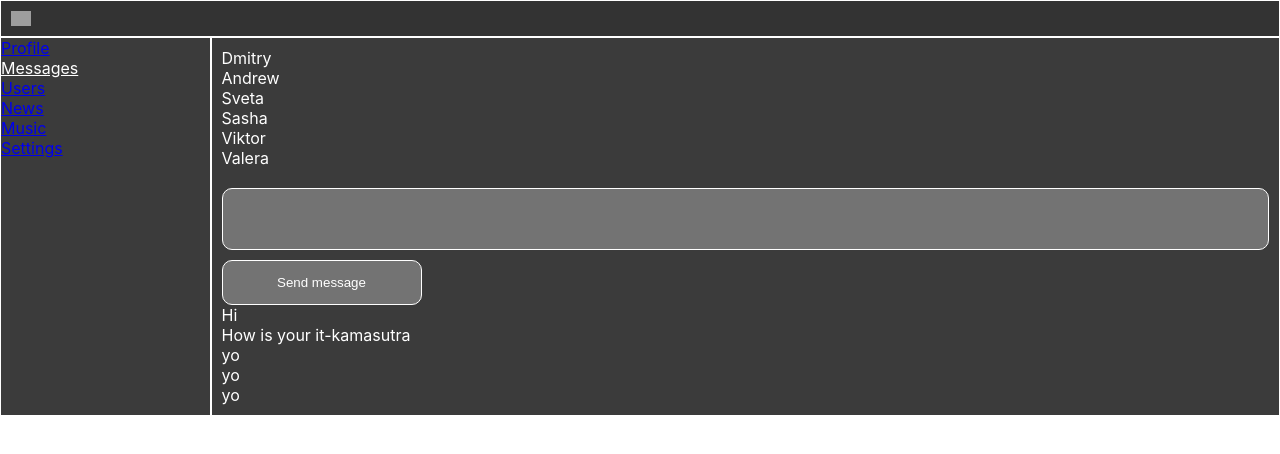
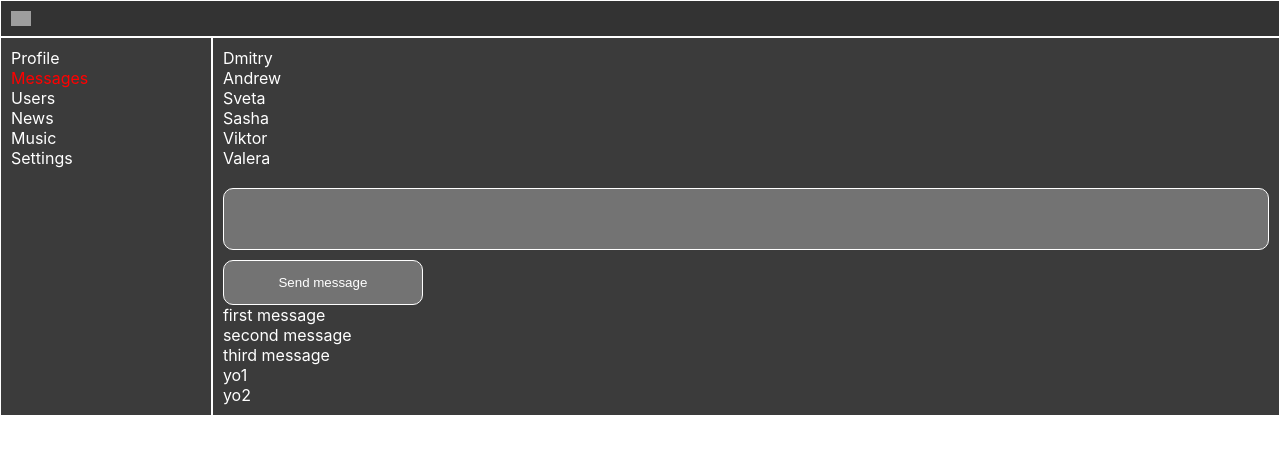
Before and after one commit to Diushes1996/social, a React (Create React App) app: page /dialogs in a window 1280 px wide. Shown: the top 454 px of the page. Built offline with nearby package versions, Linux system fonts and the light colour scheme; grey boxes are pictures that could not be loaded.

Commit message:
Change styles and exports

```diff
--- a/src/components/Navbar/Navbar.jsx
+++ b/src/components/Navbar/Navbar.jsx
@@ -5,22 +5,22 @@ const Navbar = () => {
   return (
     <nav className={s.nav}>
       <div>
-        <NavLink to="/" className={({ isActive }) => isActive ? s.active_link : ''}>Profile</NavLink>
+        <NavLink to="/" className={({ isActive }) => isActive ? s.active_link : s.just_link}>Profile</NavLink>
       </div>
       <div>
-        <NavLink to="/dialogs" className={({ isActive }) => isActive ? s.active_link : ''}>Messages</NavLink>
+        <NavLink to="/dialogs" className={({ isActive }) => isActive ? s.active_link : s.just_link}>Messages</NavLink>
       </div>
       <div>
-        <NavLink to="/users" className={({ isActive }) => isActive ? s.active_link : ''}>Users</NavLink>
+        <NavLink to="/users" className={({ isActive }) => isActive ? s.active_link : s.just_link}>Users</NavLink>
       </div>
       <div>
-        <NavLink to="/news" className={({ isActive }) => isActive ? s.active_link : ''}>News</NavLink>
+        <NavLink to="/news" className={({ isActive }) => isActive ? s.active_link : s.just_link}>News</NavLink>
       </div>
       <div>
-        <NavLink to="/music" className={({ isActive }) => isActive ? s.active_link : ''}>Music</NavLink>
+        <NavLink to="/music" className={({ isActive }) => isActive ? s.active_link : s.just_link}>Music</NavLink>
       </div>
       <div>
-      <NavLink to="/settings" className={({ isActive }) => isActive ? s.active_link : ''}>Settings</NavLink>
+      <NavLink to="/settings" className={({ isActive }) => isActive ? s.active_link : s.just_link}>Settings</NavLink>
       </div>
     </nav>
   )
--- a/src/components/Navbar/Navbar.module.css
+++ b/src/components/Navbar/Navbar.module.css
@@ -5,8 +5,20 @@
   background-color: #3b3b3b;
   border: 1px solid white;
   color: #d1d1d1;
+  padding: 10px;
+  box-sizing: border-box;
 }
 
 .active_link {
+  text-decoration: none;
+  color: red;
+}
+
+.just_link {
+  text-decoration: none;
   color: white;
 }
+
+.just_link:hover {
+  color: red;
+}
--- a/src/components/Users/Users.module.css
+++ b/src/components/Users/Users.module.css
@@ -6,4 +6,6 @@
   display: flex;
   flex-direction: column;
   width: 100%;
+  padding: 10px;
+  box-sizing: border-box;
 }
--- a/src/components/Users/hooks/useFetchData.js
+++ b/src/components/Users/hooks/useFetchData.js
@@ -2,6 +2,7 @@ import { useEffect, useState } from "react";
 import axios from "axios";
 
 export const useFetchData = () => {
+
   const [users, setUsers] = useState([]);
 
   const [isLoading, setIsLoading] = useState(false);
@@ -24,7 +25,6 @@ export const useFetchData = () => {
       })
       .catch(() => setIsLoading(false));
 
-
   }, [pageNumber]);
 
   return { users, isLoading, total, setPageNumber, pageNumber };
--- a/src/redux/dialogsReducer.js
+++ b/src/redux/dialogsReducer.js
@@ -11,11 +11,11 @@ let initialState = {
         {id: 6, name: 'Valera'}
     ],
     messages: [
-        {id: 1, message: 'Hi'},
-        {id: 2, message: 'How is your it-kamasutra'},
-        {id: 3, message: 'yo'},
-        {id: 4, message: 'yo'},
-        {id: 5, message: 'yo'}
+        {id: 1, message: 'first message'},
+        {id: 2, message: 'second message'},
+        {id: 3, message: 'third message'},
+        {id: 4, message: 'yo1'},
+        {id: 5, message: 'yo2'}
     ],
     newMessageText: ''
 }
```
